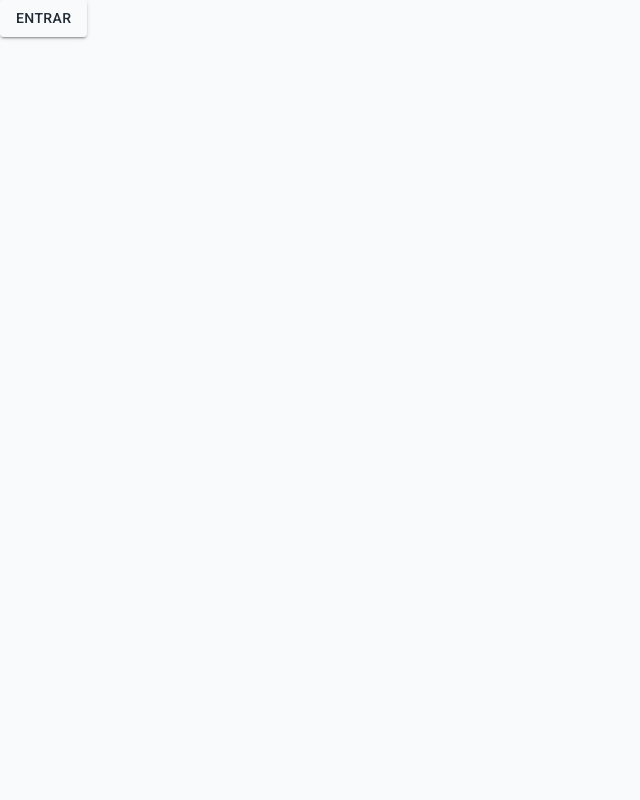
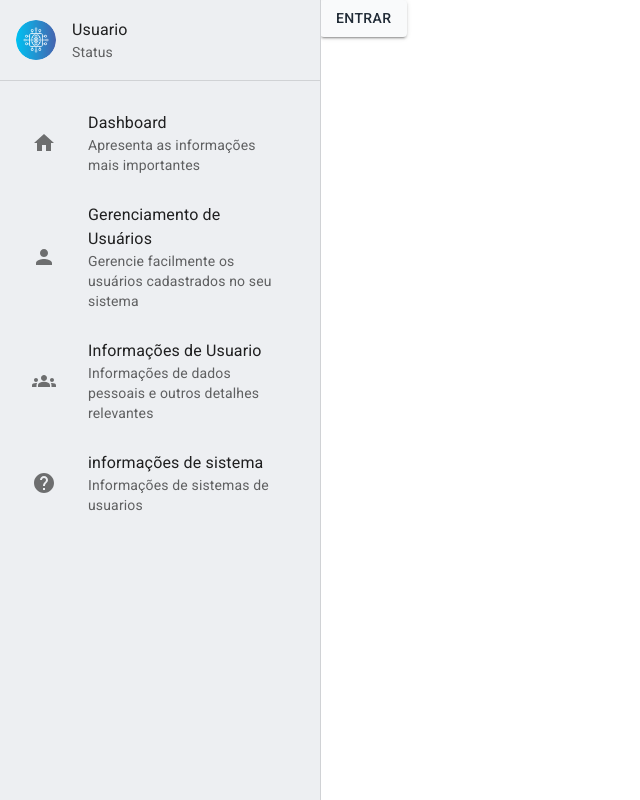
Before and after one commit to samuelikz/dashboard-com-rotas, a React (Create React App) app: page /pagina-inicial in a window 1280 px wide. Shown: the whole page, without its empty margins (0-640 px from the left). Built offline with nearby package versions, Linux system fonts and the light colour scheme.

Commit message:
menu itens
menu itens

```diff
--- a/public/index.html
+++ b/public/index.html
@@ -14,7 +14,7 @@
   <link rel="stylesheet" href="https://fonts.googleapis.com/css?family=Roboto:300,400,500,700&display=swap" />
   <link rel="stylesheet" href="https://fonts.googleapis.com/icon?family=Material+Icons" />
 
-  <title>DashBoard</title>
+  <title>Dashboard</title>
 </head>
 
 <body style="margin: 0; padding: 0;">
--- a/src/App.tsx
+++ b/src/App.tsx
@@ -1,13 +1,20 @@
 import { BrowserRouter } from 'react-router-dom';
 import { AppRoutes } from './routes';
 import { AppThemeProvider } from './shared/contexts';
+import { MenuLateral } from './shared/components';
 
 export const App = () => {
   return (
     <AppThemeProvider>
+
       <BrowserRouter>
-        <AppRoutes />
+
+        <MenuLateral>
+          <AppRoutes />
+        </MenuLateral>
+
       </BrowserRouter>
+
     </AppThemeProvider>
   );
 };
--- a/src/shared/components/index.ts
+++ b/src/shared/components/index.ts
@@ -1 +1 @@
-export {};
+export * from './menu-lateral/MenuLateral';
--- /dev/null
+++ b/src/shared/components/menu-lateral/MenuLateral.tsx
@@ -0,0 +1,82 @@
+import { Avatar, Box, Divider, Drawer, List, ListItem, ListItemAvatar, ListItemButton, ListItemIcon, ListItemText, Paper, responsiveFontSizes, useTheme } from '@mui/material';
+import GroupsIcon from '@mui/icons-material/Groups';
+import HomeIcon from '@mui/icons-material/Home';
+import HelpIcon from '@mui/icons-material/Help';
+import PersonIcon from '@mui/icons-material/Person';
+
+interface MenuLateralProps {
+    children?: React.ReactNode;
+}
+
+export const MenuLateral: React.FC<MenuLateralProps> = ({ children }) => {
+  let theme = useTheme();
+  theme = responsiveFontSizes(theme);
+
+  return (
+    <>
+      <Drawer variant='permanent'>
+        <Box width={theme.spacing(40)} height="100%" display='flex' flexDirection="column">
+          <Box width="100%" height={theme.spacing(10)} display="flex" alignItems="center" justifyContent="center">
+            <List sx={{ width: '100%', maxWidth: 360}}>
+
+              <ListItem alignItems="center" >
+                <ListItemAvatar>
+                  <Avatar alt="Administrador" src="/logo192.png" />
+                </ListItemAvatar>
+                <ListItemText
+                  primary="Usuario"
+                  secondary="Status"
+                />
+              </ListItem>
+
+            </List>
+          </Box>
+          <Divider />
+          <Box flex={1}>
+            <List
+              sx={{ width: '90%', padding:'0', margin: 2 }}
+              component="nav"
+              aria-labelledby="nested-list-subheader"
+            >
+              <ListItemButton>
+                <ListItemIcon>
+                  <HomeIcon />
+                </ListItemIcon>
+                <ListItemText primary="Dashboard" secondary="Apresenta as informações mais importantes"  />
+              </ListItemButton>
+
+
+              <ListItemButton>
+                <ListItemIcon>
+                  <PersonIcon />
+                </ListItemIcon>
+                <ListItemText primary="Gerenciamento de Usuários" secondary="Gerencie facilmente os usuários cadastrados no seu sistema" />
+              </ListItemButton>
+
+              <ListItemButton>
+                <ListItemIcon>
+                  <GroupsIcon />
+                </ListItemIcon>
+                <ListItemText primary="Informações de Usuario" secondary="Informações de dados pessoais e outros detalhes relevantes"  />
+              </ListItemButton>
+
+              <ListItemButton>
+                <ListItemIcon>
+                  <HelpIcon />
+                </ListItemIcon>
+                <ListItemText primary="informações de sistema" secondary="Informações de sistemas de usuarios" />
+              </ListItemButton>
+
+            </List>
+          </Box>
+
+        </Box>
+      </Drawer>
+
+      <Box height='100vh' marginLeft={theme.spacing(40)}>
+        {children}
+      </Box>
+
+    </>
+  );
+};
--- a/src/shared/themes/Light.ts
+++ b/src/shared/themes/Light.ts
@@ -16,7 +16,7 @@ export const LightTheme = createTheme({
       contrastText: '#212B36'
     },
     background:{
-      default: '#F9FAFB',
+      default: '#FFFFFF',
       paper: '#EDEFF2',
     }
   }
```
